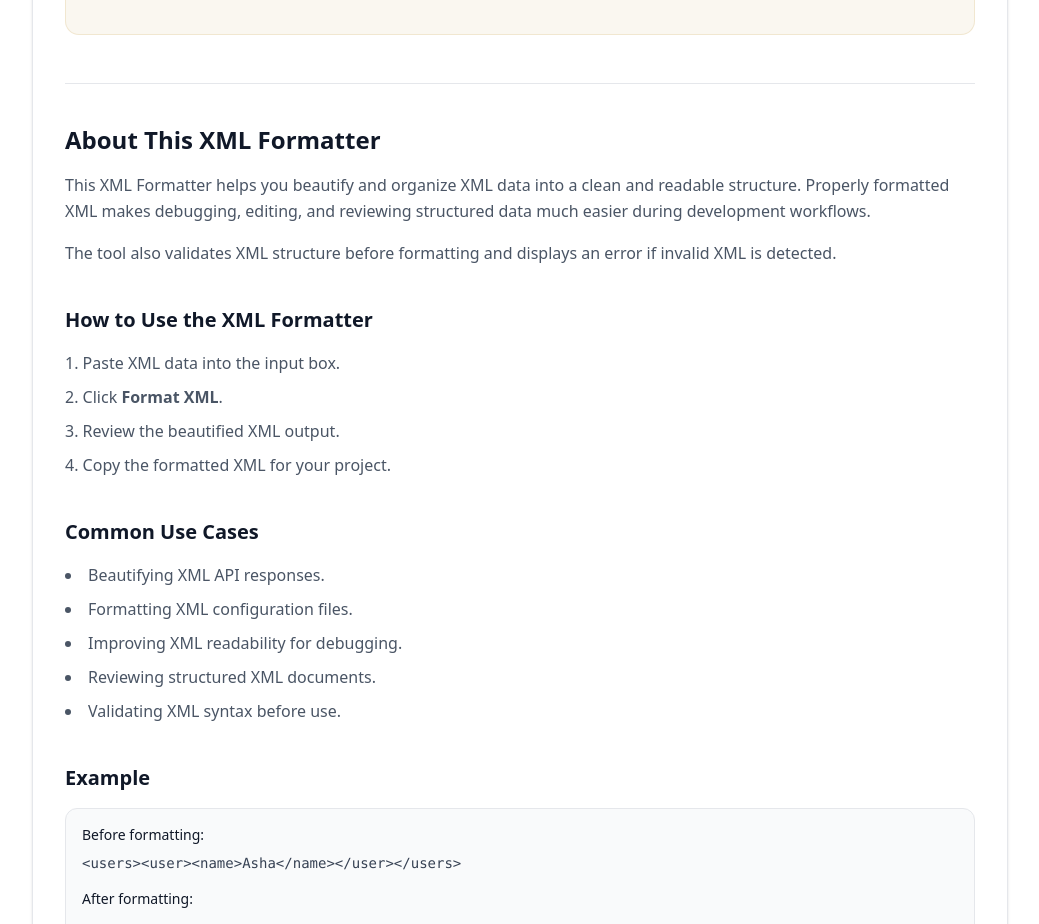
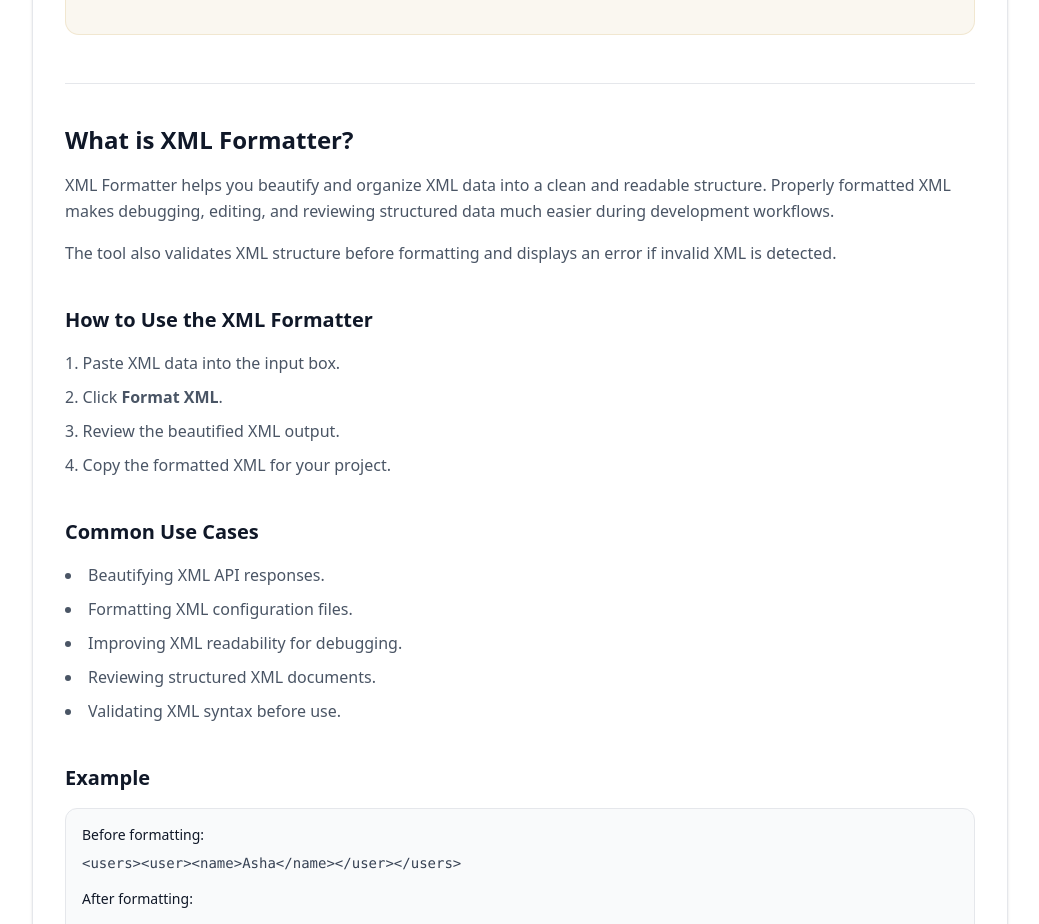
Before and after one commit to vaarunsonawwane-ops/yoryantra-new, a Next.js app: page /tools/xml-formatter in a window 1280 px wide. Shown: the part 980-1904 px from the top of the page, without its empty margins (120-1159 px from the left). Built offline with nearby package versions, Linux system fonts and the light colour scheme.

Commit message:
XML Formatter ToolClient.tsx

```diff
--- a/app/tools/xml-formatter/ToolClient.tsx
+++ b/app/tools/xml-formatter/ToolClient.tsx
@@ -144,11 +144,11 @@ export default function ToolClient() {
       <section className="mt-12 border-t border-gray-200 pt-10 space-y-10">
         <div>
           <h2 className="text-2xl font-semibold text-gray-900">
-            About This XML Formatter
+            What is XML Formatter?
           </h2>
 
           <p className="mt-4 text-gray-600 leading-relaxed">
-            This XML Formatter helps you beautify and organize XML data
+            XML Formatter helps you beautify and organize XML data
             into a clean and readable structure. Properly formatted XML
             makes debugging, editing, and reviewing structured data much
             easier during development workflows.
```
